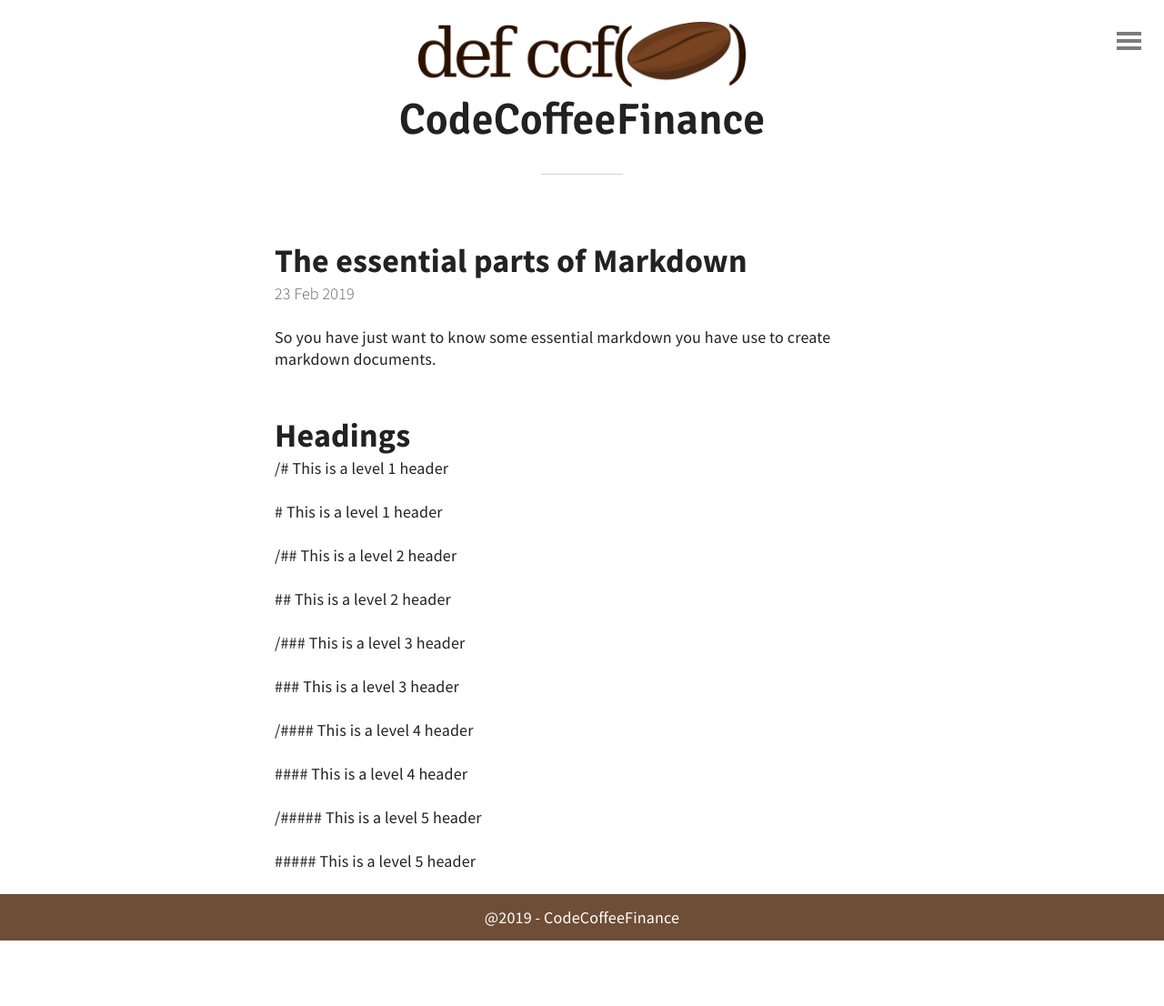
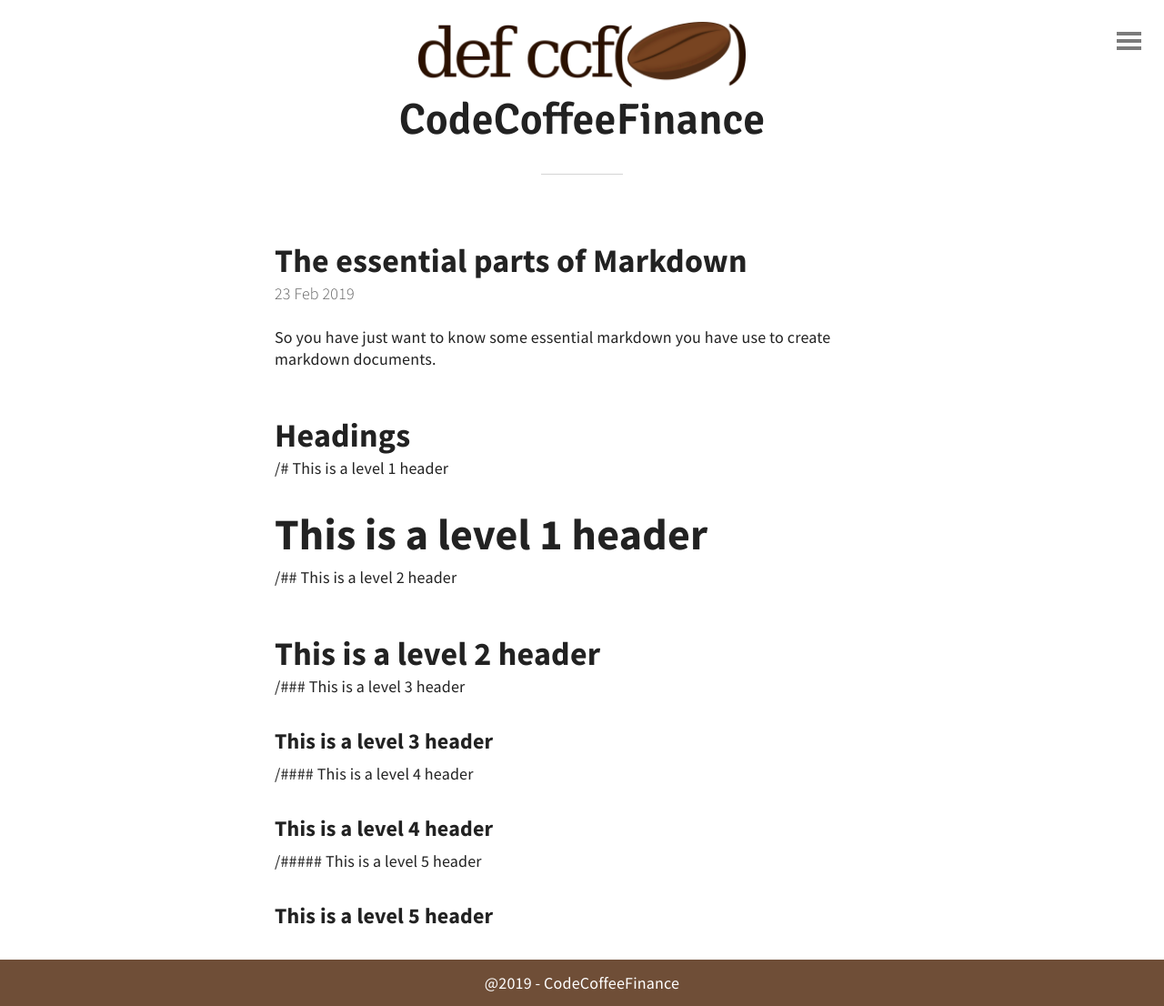
Before and after one commit to codecoffeefinance/codecoffeefinance.github.io, a Jekyll site: the page built from _posts/2019-02-23-the-essential-parts-of-markdown.md, in a window 1280 px wide. Shown: the whole page at 91% size. Built offline with Jekyll 4.4.1, drawn with Linux system fonts in a browser that asks for light colours; before the commit the page ends 1034 px from its top, so only the background shows below that.

```diff
--- a/_posts/2019-02-23-the-essential-parts-of-markdown.md
+++ b/_posts/2019-02-23-the-essential-parts-of-markdown.md
@@ -9,20 +9,20 @@ So you have just want to know some essential markdown you have use to create mar
 
 /# This is a level 1 header
 
-\# This is a level 1 header
+# This is a level 1 header
 
 /## This is a level 2 header
 
-\## This is a level 2 header
+## This is a level 2 header
 
 /### This is a level 3 header
 
-\### This is a level 3 header
+### This is a level 3 header
 
 /#### This is a level 4 header
 
-\#### This is a level 4 header
+#### This is a level 4 header
 
 /##### This is a level 5 header
 
-\##### This is a level 5 header
+##### This is a level 5 header
```
